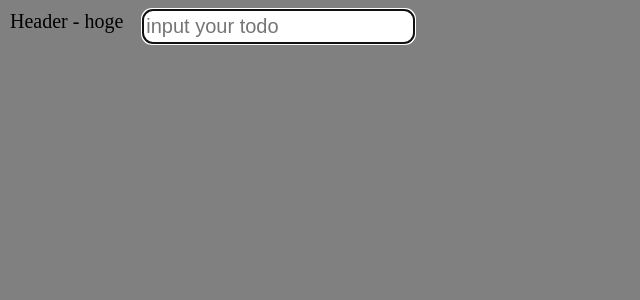
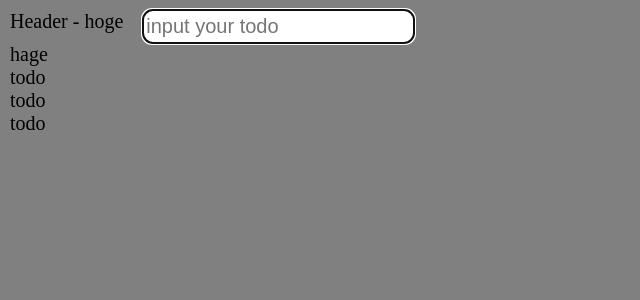
Before and after one commit to Lootmann/react-todo, a React (Create React App) app: page / in a window 1280 px wide. Shown: the top 300 px of the page, without its empty margins (0-640 px from the left). Built offline with nearby package versions, Linux system fonts and the light colour scheme.

Commit message:
App.tsx: first React.useState

```diff
--- a/src/components/App.tsx
+++ b/src/components/App.tsx
@@ -2,6 +2,8 @@ import React from "react";
 import "../styles/app.css";
 
 export function App() {
+  const [hoge, setHoge] = React.useState("hage");
+
   return (
     <div className="App">
       <header className="header">
@@ -17,6 +19,15 @@ export function App() {
           />
         </form>
       </header>
+
+      <div className="todo-list">
+        <ul>
+          <li>{hoge}</li>
+          <li>todo</li>
+          <li>todo</li>
+          <li>todo</li>
+        </ul>
+      </div>
     </div>
   );
 }
```
